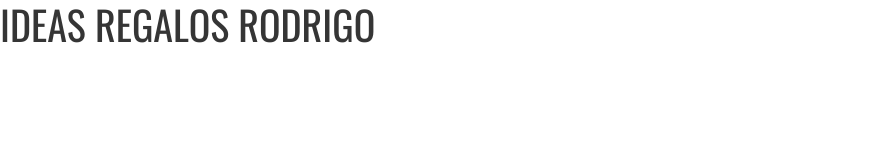
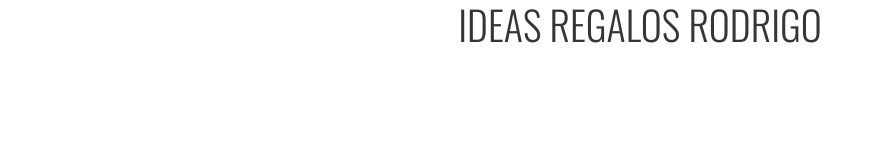
Before and after one commit to rodrigocaballero/ideasregalos, a plain HTML site: page index.html in a window 1280 px wide. Shown: the whole page, without its empty margins (0-881 px from the left). Drawn offline with nearby package versions, Linux system fonts and the light colour scheme.

Commit message:
Update style.css

```diff
--- a/style.css
+++ b/style.css
@@ -4,7 +4,8 @@ body{
 
 h1{
   font-family: "Oswald", sans-serif;
-  font-weight: 400;
-  font-style: normal;
+  font-weight: 300;
+  font-style: bold;
   color: #353535;
+  text-align: center;
 }
```
